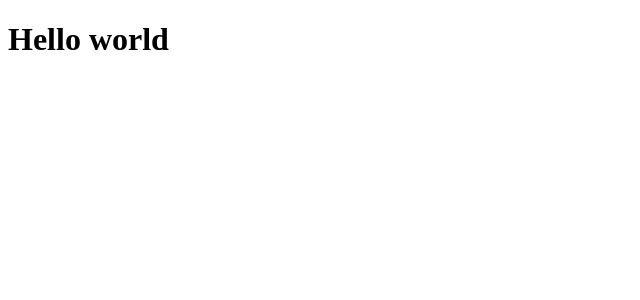
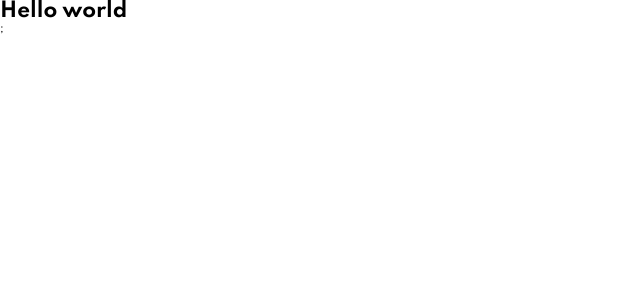
Before and after one commit to JCDMeira/18-static-job, a React (Create React App) app: page / in a window 1280 px wide. Shown: the top 300 px of the page, without its empty margins (0-640 px from the left). Built offline with nearby package versions, Linux system fonts and the light colour scheme.

Commit message:
Add global style

```diff
--- a/package.json
+++ b/package.json
@@ -6,11 +6,13 @@
     "@testing-library/jest-dom": "^5.11.4",
     "@testing-library/react": "^11.1.0",
     "@testing-library/user-event": "^12.1.10",
+    "@types/styled-components": "^5.1.17",
     "prop-types": "^15.7.2",
     "react": "^17.0.2",
     "react-dom": "^17.0.2",
     "react-inlinesvg": "^2.3.0",
     "react-scripts": "4.0.3",
+    "styled-components": "^5.3.3",
     "web-vitals": "^1.0.1"
   },
   "scripts": {
--- a/public/index.html
+++ b/public/index.html
@@ -19,8 +19,10 @@
     <link rel="preconnect" href="https://fonts.gstatic.com" crossorigin />
     <link rel="preconnect" href="https://fonts.googleapis.com" />
     <link rel="preconnect" href="https://fonts.gstatic.com" crossorigin />
+    <link rel="preconnect" href="https://fonts.googleapis.com" />
+    <link rel="preconnect" href="https://fonts.gstatic.com" crossorigin />
     <link
-      href="https://fonts.googleapis.com/css2?family=Karla:wght@400;700&display=swap"
+      href="https://fonts.googleapis.com/css2?family=Spartan:wght@500;700&display=swap"
       rel="stylesheet"
     />
     <meta name="theme-color" content="#000000" />
--- a/src/App.tsx
+++ b/src/App.tsx
@@ -1,14 +1,12 @@
 import React from 'react';
+import { GlobalStyle } from './Global';
 
-function App() {
+function App(): JSX.Element {
   return (
-    <div className="App">
-      <div className="conteiner">
-        <div className="content">
-          <h1>Hello world</h1>
-        </div>
-      </div>
-    </div>
+    <>
+      <GlobalStyle />
+      <h1>Hello world</h1>;
+    </>
   );
 }
 
--- /dev/null
+++ b/src/Global.ts
@@ -0,0 +1,26 @@
+import styled, { createGlobalStyle } from 'styled-components';
+
+export const GlobalStyle = createGlobalStyle`
+  :root{
+    --desaturated-dark-cyan: #5BA4A4;
+    --light-grayish-cyan: #EFFAFA;
+    --grayish-cyan: #EEF6F6;
+    --dark-grayish-cyan: #7B8E8E;
+    --very-dark-grayish-cyan: #2C3A3A;
+  }
+
+  *{
+    padding: 0;
+    margin: 0;
+    box-sizing: border-box;
+  }
+
+  html{
+    font-size: 62.5%;
+    font-family: Spartan;
+  }
+`;
+
+export const Conteiner = styled.div`
+  background: var(--desaturated-dark-cyan);
+`;
--- /dev/null
+++ b/src/react-app-env.d.ts
@@ -0,0 +1 @@
+/// <reference types="react-scripts" />
```
Also changed, not shown: 2 other files (tests, documents, lock files or other folders).
